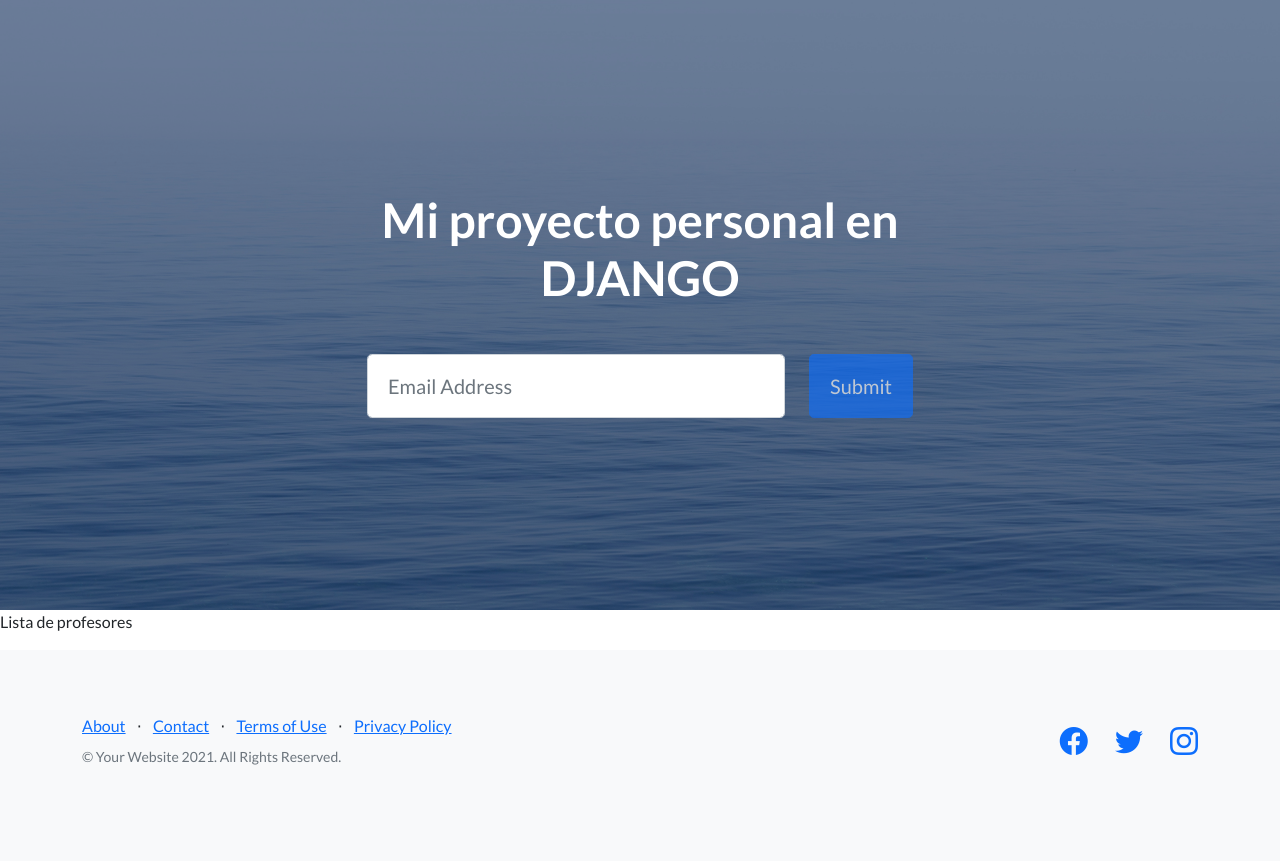
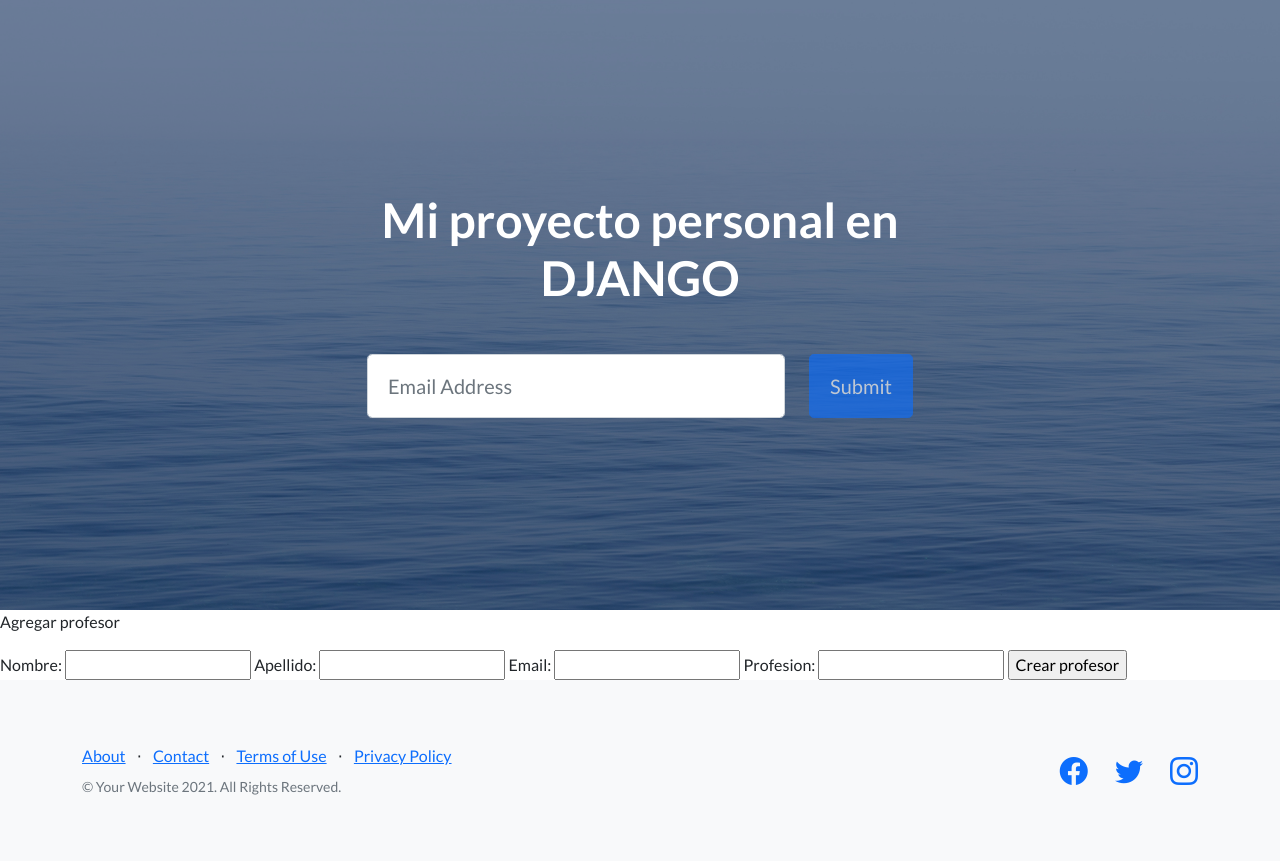
Before and after one commit to facu-otero/ProyectoCoder, a Django app: page /AppCoder/profesores/ in a window 1280 px wide. Shown: the part 67-928 px from the top of the page. Before the commit the page ends 832 px from the top, so only its background shows below. Run offline with Django 4.2, Linux system fonts and the light colour scheme; some libraries are stand-ins or nearby versions.

Commit message:
Playground avanzado 1 - editar profesor

```diff
--- a/AppCoder/forms.py
+++ b/AppCoder/forms.py
@@ -1,3 +1,4 @@
+
 from django import forms
 
 
@@ -6,3 +7,10 @@ class CursoFormulario(forms.Form):
 
     nombre = forms.CharField()
     camada = forms.IntegerField()
+
+class ProfesorFormulario(forms.Form):
+
+    nombre= forms.CharField(max_length=30)
+    apellido= forms.CharField(max_length=30)
+    email= forms.EmailField()
+    profesion= forms.CharField(max_length=30)
--- a/AppCoder/models.py
+++ b/AppCoder/models.py
@@ -1,4 +1,4 @@
-from dataclasses import Field, field
+
 from django.db import models
 
 # Create your models here.
@@ -22,7 +22,7 @@ class Profesor(models.Model):
     email = models.EmailField()
     profesion = models.CharField(max_length=50)
     def __str__(self):
-        return self.apellido
+        return f'{self.nombre} {self.apellido}'
 
 class Entregable(models.Model):
     nombre = models.CharField(max_length=50)
--- a/AppCoder/templates/AppCoder/cursoFormulario.html
+++ b/AppCoder/templates/AppCoder/cursoFormulario.html
@@ -8,9 +8,7 @@
 </head>
 <body>
 
-    {% if form.errors %}
-        <p style="color:red">Los datos ingresados son incorrectos</p>
-    {% end if %}
+
 
     <form action="/AppCoder/cursoFormulario/" method="POST">{% csrf_token %}<!-- aca creo el token de validacion para hacer el envio del formulario-->
 
--- a/AppCoder/templates/AppCoder/profesores.html
+++ b/AppCoder/templates/AppCoder/profesores.html
@@ -4,6 +4,13 @@
 
 {% block contenidoQueCambia %}
 
-    <p>Lista de profesores</p>
+    <p>Agregar profesor</p>
+    <form action="/AppCoder/profesores/" method="POST">{% csrf_token %}<!-- aca creo el token de validacion para hacer el envio del formulario-->
+
+        {{formulario}}
+
+        <input type="submit" value="Crear profesor">
+
+</form>
 
 {% endblock contenidoQueCambia %}
--- a/AppCoder/urls.py
+++ b/AppCoder/urls.py
@@ -11,5 +11,8 @@ urlpatterns = [
     path('cursoFormulario/',views.cursoFormulario, name = "cursoFormulario"),
     path('busquedaCamada/',views.busquedaCamada, name = "busquedaCamada"),
     path('buscar/',views.buscar, name = "buscar"),
+    path('lista_profesores/',views.leer_profesores, name = "lista_profesores"),
+    path('eliminarProfesor/<id_profesor>/',views.elimina_profesor, name = "eliminarProfesor"),
+    path('editarProfesor/<profesor_nombre>/',views.editar_profesor, name = "editarProfesor"),
 
 ]
--- a/AppCoder/views.py
+++ b/AppCoder/views.py
@@ -1,7 +1,7 @@
 from django.http import HttpResponse
 from django.shortcuts import render
-from AppCoder.forms import CursoFormulario
-from AppCoder.models import Curso
+from AppCoder.forms import CursoFormulario, ProfesorFormulario
+from AppCoder.models import Curso, Profesor
 
 # Create your views here.
 
@@ -19,8 +19,7 @@ def cursos(request):
 
     return render(request,'AppCoder/cursos.html', {"lista":lista})
 
-def profesores(request):
-    return render(request,'AppCoder/profesores.html')
+
 
 def estudiantes(request):
     return render(request,'AppCoder/estudiantes.html')
@@ -58,3 +57,60 @@ def buscar(request):
             return render(request,"AppCoder/cursos.html", {'cursos': cursos, 'camada': camada})
         else:
             return HttpResponse(f'No se encontro la camada')
+
+def leer_profesores(request):
+
+    profesores = Profesor.objects.all() #traigo todos los profesores
+
+    return render(request, "AppCoder/lista_profesores.html",{"profesores":profesores})#con el ultimo pedazo de codigo llamo el contexto, que no es mas que un diccionario
+
+def profesores(request):#para guardar formulario de carga de profesores
+    if request.method == 'POST':
+        miFormulario = ProfesorFormulario(request.POST)#aca llegan todos los datos del html
+
+        if miFormulario.is_valid():
+            info = miFormulario.cleaned_data
+
+            profesor = Profesor (nombre=info['nombre'], apellido=info['apellido'], email=info['email'], profesion=info['profesion'])
+            profesor.save()
+            return render(request, "AppCoder/inicio.html")#volves al inicio
+
+    else:
+            miFormulario=ProfesorFormulario()#formulario vacio para cargar de nuevo
+
+    return render(request,"AppCoder/profesores.html", {'formulario':miFormulario})
+
+
+def elimina_profesor(request, id_profesor):
+    profesor=Profesor.objects.get(id=id_profesor)#uso el meetodo get porque me devuelve una unica instancia de esa clase o modelo
+
+    profesor.delete()#elimino el profesor seleccionado
+    profesores =Profesor.objects.all()#retorno todos los profesores que quedaron
+    return render(request,"AppCoder/lista_profesores.html",{"profesores":profesores})#hago que retorne de nuevo la lista de profesores
+
+def editar_profesor(request, profesor_nombre):#para editar el profesor
+    profesor=Profesor.objects.get(nombre=profesor_nombre)
+
+    if request.method == 'POST':
+
+        miFormulario = ProfesorFormulario(request.POST)#aca llegan todos los datos del html
+
+        if miFormulario.is_valid():
+
+            info = miFormulario.cleaned_data
+
+            profesor.nombre=info['nombre']
+            profesor.apellido=info['apellido']
+            profesor.email=info['email']
+            profesor.profesion=info['profesion']
+
+            profesor.save()
+
+            return render(request, "AppCoder/inicio.html")#volves al inicio
+
+    else:
+        #creo el formulario con datos que voy a cambiar osea traigo lo que ya tiene cargado el profeso
+            miFormulario=ProfesorFormulario(initial={'nombre':profesor.nombre, 'apellido': profesor.apellido , 'email': profesor.email, 'profesion': profesor.profesion})
+
+    #voy al template para editarlo
+    return render(request,"AppCoder/editarProfesor.html",{"miformulario":miFormulario, "profesor_nombre":profesor_nombre})#hago que retorne de nuevo la lista de profesores
```
Also changed, not shown: AppCoder/templates/AppCoder/editarProfesor.html (added, +16 -0 lines), AppCoder/templates/AppCoder/lista_profesores.html (added, +26 -0 lines).
